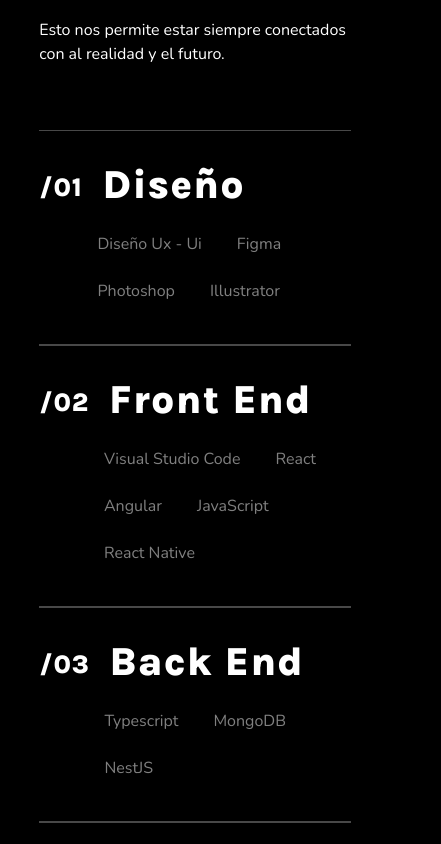
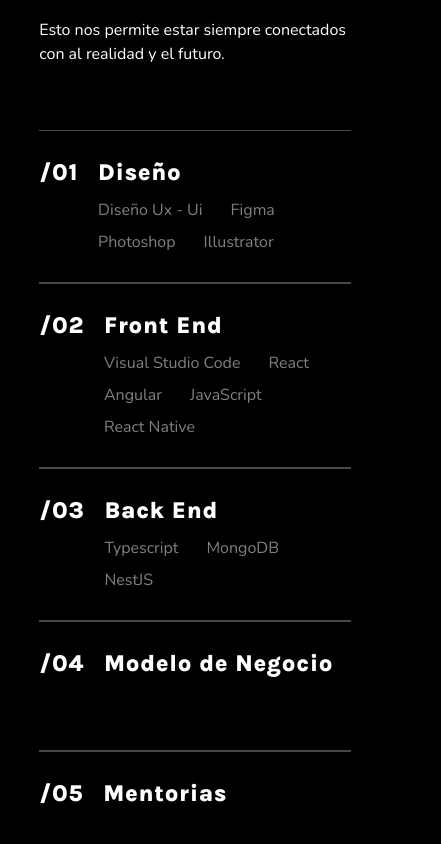
Before and after one commit to Blancoestudio/blanco-website, a Next.js app: page / in a window 390 px wide. Shown: the part 2020-2864 px from the top of the page, 441 px wide, since content can reach past the window. Built offline with nearby package versions, Linux system fonts and the light colour scheme.

Commit message:
fix responsive errors

```diff
--- a/app/components/OurServices/index.tsx
+++ b/app/components/OurServices/index.tsx
@@ -141,11 +141,11 @@
                                     <p className="karla">{item.id}</p>
                                   </div>
                                   <div className={s["list-item-detail"]}>
-                                    <p className={`${s["list-item-name"]} karla`}>{item.name}</p>
+                                    <p className={`${s["list-item-name"]} karla mb-1`}>{item.name}</p>
                                     <div className={s["list-item-tags"]}>
                                       {item.tags?.map((tag, j) => {
                                         return (
-                                          <p className={`${s["list-item-tag"]} nunito`} key={j}>
+                                          <p className={`${s["list-item-tag"]} nunito mb-0`} key={j}>
                                             {tag}
                                           </p>
                                         );
--- a/app/components/OurServices/styles.module.scss
+++ b/app/components/OurServices/styles.module.scss
@@ -23,13 +23,15 @@
     padding: 24px 0px 24px 0px;
     min-height: 130px;
     border-top: 1px solid #88888888;
+    display: flex;
+    align-items: flex-start;
 
     .list-item-id {
       grid-area: 1 / 1 / 2 / 2;
 
       font-weight: 800;
-      font-size: 26px;
-      padding-top: 13px;
+      // font-size: 26px;
+      font-size: 2.75em;
       letter-spacing: 0.03em;
     }
     .list-item-detail {
@@ -39,7 +41,8 @@
       .list-item-name {
 
         font-weight: 800;
-        font-size: 40px;
+        // font-size: 40px;
+        font-size: 3vw;
         letter-spacing: 0.03em;
         text-align: start;
         padding-left: 20px;
@@ -47,17 +50,39 @@
       .list-item-tags {
         display: flex;
         flex-wrap: wrap;
-        gap: 5px;
         font-size: 16px;
         .list-item-tag {
           width: max-content;
           // background: #88888844;
           background: transparent;
           color: gray;
-          padding: 1px 15px 1px 15px;
+          padding: .25em .5em .25em 20px;
           border-radius: 15px;
         }
       }
     }
   }
 }
+
+// @media (max-width: 575.98px) { ... }
+// @media (max-width: 767.98px) { ... }
+
+@media (max-width: 991.98px) {
+
+  .list-container {
+    .list-item {
+      .list-item-id {
+        font-size: 6vw;
+      }
+      .list-item-detail {
+        font-size: 16px;
+        .list-item-name {
+          font-size: 6vw;
+        }
+      }
+    }
+  }
+
+}
+// @media (max-width: 1199.98px) { ... }
+// @media (max-width: 1399.98px) { ... }
--- a/app/components/Portfolio/index.tsx
+++ b/app/components/Portfolio/index.tsx
@@ -137,12 +137,12 @@
             ))}
 
             <button className={`button-prev ${s['btn-slider']} ${s['prev']}`}>
-              <svg xmlns="http://www.w3.org/2000/svg" width="30" height="30" fill="currentColor" className="bi bi-arrow-left" viewBox="0 0 16 16">
+              <svg xmlns="http://www.w3.org/2000/svg" width="30" height="30" fill="#ffffff" className="bi bi-arrow-left" viewBox="0 0 16 16">
                 <path fillRule="evenodd" d="M15 8a.5.5 0 0 0-.5-.5H2.707l3.147-3.146a.5.5 0 1 0-.708-.708l-4 4a.5.5 0 0 0 0 .708l4 4a.5.5 0 0 0 .708-.708L2.707 8.5H14.5A.5.5 0 0 0 15 8z"/>
               </svg>
             </button>
             <button className={`button-next ${s['btn-slider']} ${s['next']}`}>
-              <svg xmlns="http://www.w3.org/2000/svg" width="30" height="30" fill="currentColor" className="bi bi-arrow-right" viewBox="0 0 16 16">
+              <svg xmlns="http://www.w3.org/2000/svg" width="30" height="30" fill="#ffffff" className="bi bi-arrow-right" viewBox="0 0 16 16">
                 <path fillRule="evenodd" d="M1 8a.5.5 0 0 1 .5-.5h11.793l-3.147-3.146a.5.5 0 0 1 .708-.708l4 4a.5.5 0 0 1 0 .708l-4 4a.5.5 0 0 1-.708-.708L13.293 8.5H1.5A.5.5 0 0 1 1 8z"/>
               </svg>
             </button>
```
